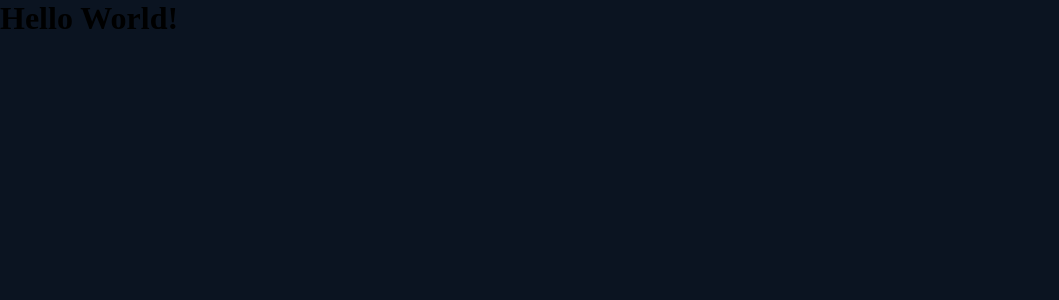
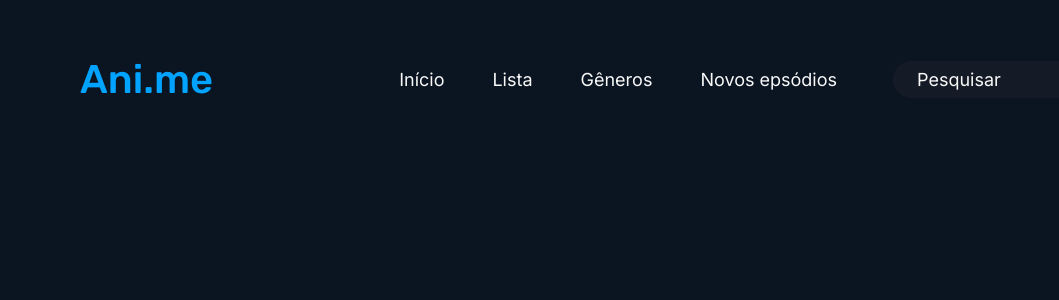
Before and after one commit to andrezafs/anime, a React (Vite) app: page / in a window 1280 px wide. Shown: the top 300 px of the page, without its empty margins (0-1059 px from the left). Built offline with nearby package versions, Linux system fonts and the light colour scheme.

Commit message:
feat: create header component

```diff
--- a/src/App.tsx
+++ b/src/App.tsx
@@ -1,7 +1,9 @@
+import { Header } from "./components/Header";
+
 function App() {
   return (
     <div className="App">
-      <h1>Hello World!</h1>
+      <Header />
     </div>
   );
 }
--- /dev/null
+++ b/src/components/Header.tsx
@@ -0,0 +1,23 @@
+import { styled } from "../styles";
+import { MaxContent } from "./MaxContent";
+import { Nav } from "./Nav";
+import { Logo } from "./Logo";
+
+const Container = styled("header", {
+  pt: "$14",
+  pb: "$14",
+  display: "flex",
+  alignItems: "center",
+  justifyContent: "space-between",
+});
+
+export function Header() {
+  return (
+    <MaxContent>
+      <Container>
+        <Logo />
+        <Nav></Nav>
+      </Container>
+    </MaxContent>
+  );
+}
```
